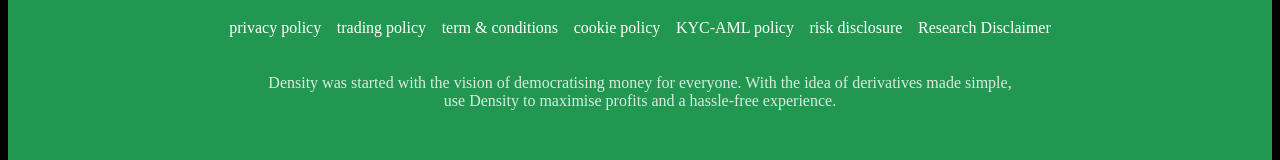
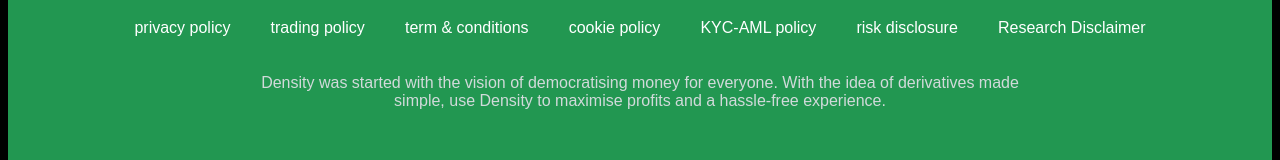
Before and after one commit to Anku9053/Density_Landing_page, a Gatsby site: page /Footer in a window 1280 px wide. Shown: the part 1714-1874 px from the top of the page. Built offline with nearby package versions, Linux system fonts and the light colour scheme; Gatsby itself is replaced by a stand-in of ours.

Commit message:
done with the homepage by using gatsby framework and styled components

```diff
--- a/src/Css/Footer.css
+++ b/src/Css/Footer.css
@@ -101,6 +101,6 @@
 }
 
 .wrap-footer .footer .row4 .inner-row4 .footer-logo {
-    color: aliceblue;
+    color: rgba(217, 221, 224, 0.959);
     font-size: xx-large;
 }
--- a/src/pages/Footer.js
+++ b/src/pages/Footer.js
@@ -99,6 +99,8 @@ const HeadingContent = styled.h1`
   font-size: 8rem;
   margin: 0;
   width: 70%;
+  position:relative;
+  top: 1rem;
   margin: auto;
   background-image: linear-gradient(to top, #302f2f, #ffffff);
   background-clip: text;
@@ -134,14 +136,16 @@ const FooterHeading = styled.h1`
 const FooterRow2 = styled.div`
   display: flex;
   /* padding: 0 10%; */
-  width: 65%;
-
+  width: 80%;
+  /* letter-spacing: 2px; */
   justify-content: space-between;
 `;
 
 const SubHeading = styled.h4`
   color: rgb(255, 255, 255);
   font-weight: 400;
+  font-family: Arial, Helvetica, sans-serif;
+  /* word-spacing: 0.5rem; */
   &:hover {
     color: #EBFF25;
     cursor: pointer;
@@ -155,8 +159,11 @@ const FooterRow3 = styled.div`
 
 const FooterPara = styled.p`
   text-align: center;
-  color: rgba(255, 255, 255, 0.822);
-  font-weight: 400;
+  font-family: Arial, Helvetica, sans-serif;
+  font-size: 1rem;
+  /* word-spacing: 0.3rem; */
+  color: rgba(217, 221, 224, 0.959);
+  font-weight: 0;
 `;
 
 const FooterRow4 = styled.div`
```
Also changed, not shown: src/pages/2.js (+9 -0 lines), src/pages/TradeNew.js (+9 -0 lines).
